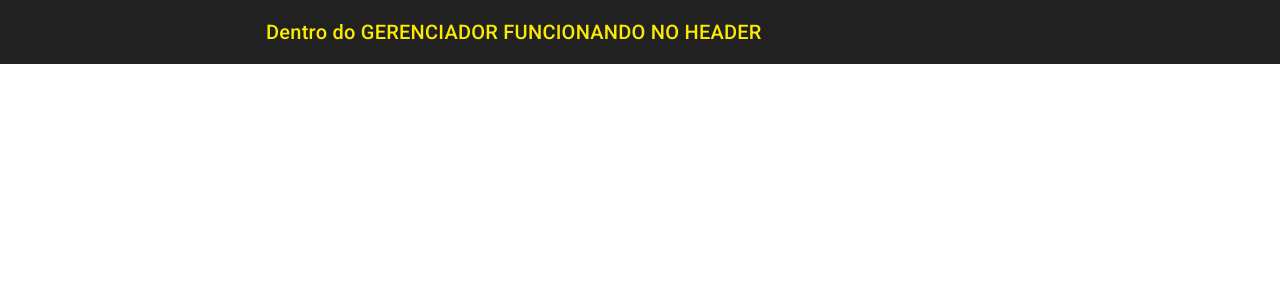
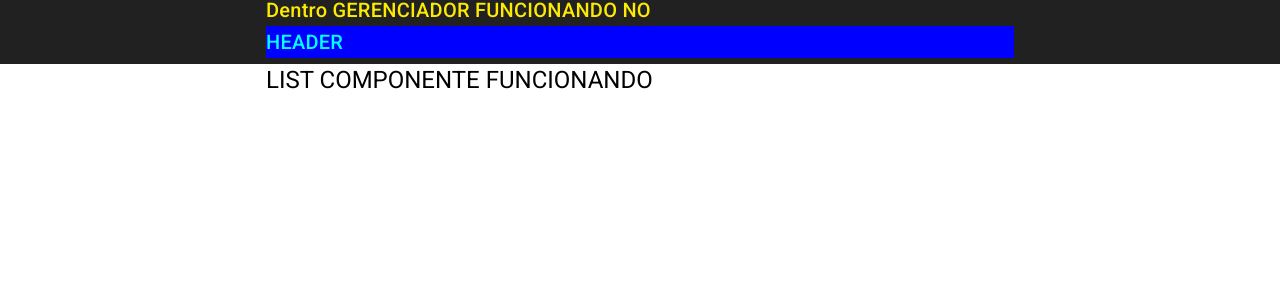
Before and after one commit to luizoryone/producto-store, an Angular app: page / in a window 1280 px wide. Shown: the top 300 px of the page. Built offline with nearby package versions, Linux system fonts and the light colour scheme.

Commit message:
feat: adicionado componente de listagem

```diff
--- a/src/app/app.component.html
+++ b/src/app/app.component.html
@@ -1 +1,7 @@
 <app-header></app-header>
+
+<div class="container">
+  <div class="content-container">
+<router-outlet></router-outlet>
+  </div>
+</div>
--- a/src/app/app.component.ts
+++ b/src/app/app.component.ts
@@ -2,12 +2,13 @@ import { Component } from '@angular/core';
 import { RouterOutlet } from '@angular/router';
 import { HeaderComponent } from './shared/components/header/header.component';
 import { MatToolbarModule } from "@angular/material/toolbar/";
+import { ListComponent } from "./features/list/list.component";
 
 
 @Component({
   selector: 'app-root',
   standalone: true,
-  imports: [RouterOutlet,HeaderComponent],
+  imports: [RouterOutlet,HeaderComponent,ListComponent],
   templateUrl: './app.component.html',
   styleUrl: './app.component.scss'
 })
--- a/src/app/app.routes.ts
+++ b/src/app/app.routes.ts
@@ -1,3 +1,11 @@
+import { Component } from '@angular/core';
 import { Routes } from '@angular/router';
+import { ListComponent } from './features/list/list.component';
 
-export const routes: Routes = [];
+
+
+export const routes: Routes = [{
+  path: "",
+  component: ListComponent
+
+}];
--- /dev/null
+++ b/src/app/features/list/list.component.html
@@ -0,0 +1,2 @@
+
+<h1>LIST COMPONENTE FUNCIONANDO</h1>
--- a/src/app/shared/components/header/header.component.html
+++ b/src/app/shared/components/header/header.component.html
@@ -1,7 +1,7 @@
 <mat-toolbar>
   <div class="container">
     <div class="content-container">
-      <div class="title">Dentro do GERENCIADOR FUNCIONANDO NO HEADER</div>
+      <div class="title">Dentro GERENCIADOR FUNCIONANDO NO <p>HEADER</p></div>
     </div>
     </div>
 
--- a/src/styles.scss
+++ b/src/styles.scss
@@ -3,10 +3,20 @@
 html, body { height: 100%; }
 body { margin: 0; font-family: Roboto, "Helvetica Neue", sans-serif; }
 
-.container
-{
-  display: 100%;
-  justify-content: center;
+
+.container {
+  display: flex; /* Assuming you want to use flexbox */
+  justify-content: center; /* Align items to the end of the container */
   width: 100%;
+  text-align: justify; /* Center-align text within the container */
+}
+
+.content-container{
+  width: 100%;
+  max-width: 748px;
+
 
 }
+.title{
+  color: rgb(252, 235, 1);
+}
```
Also changed, not shown: src/app/features/list/list.component.ts (added, +14 -0 lines), src/app/features/list/list.component.scss (added), 1 other file (tests, documents, lock files or other folders).
